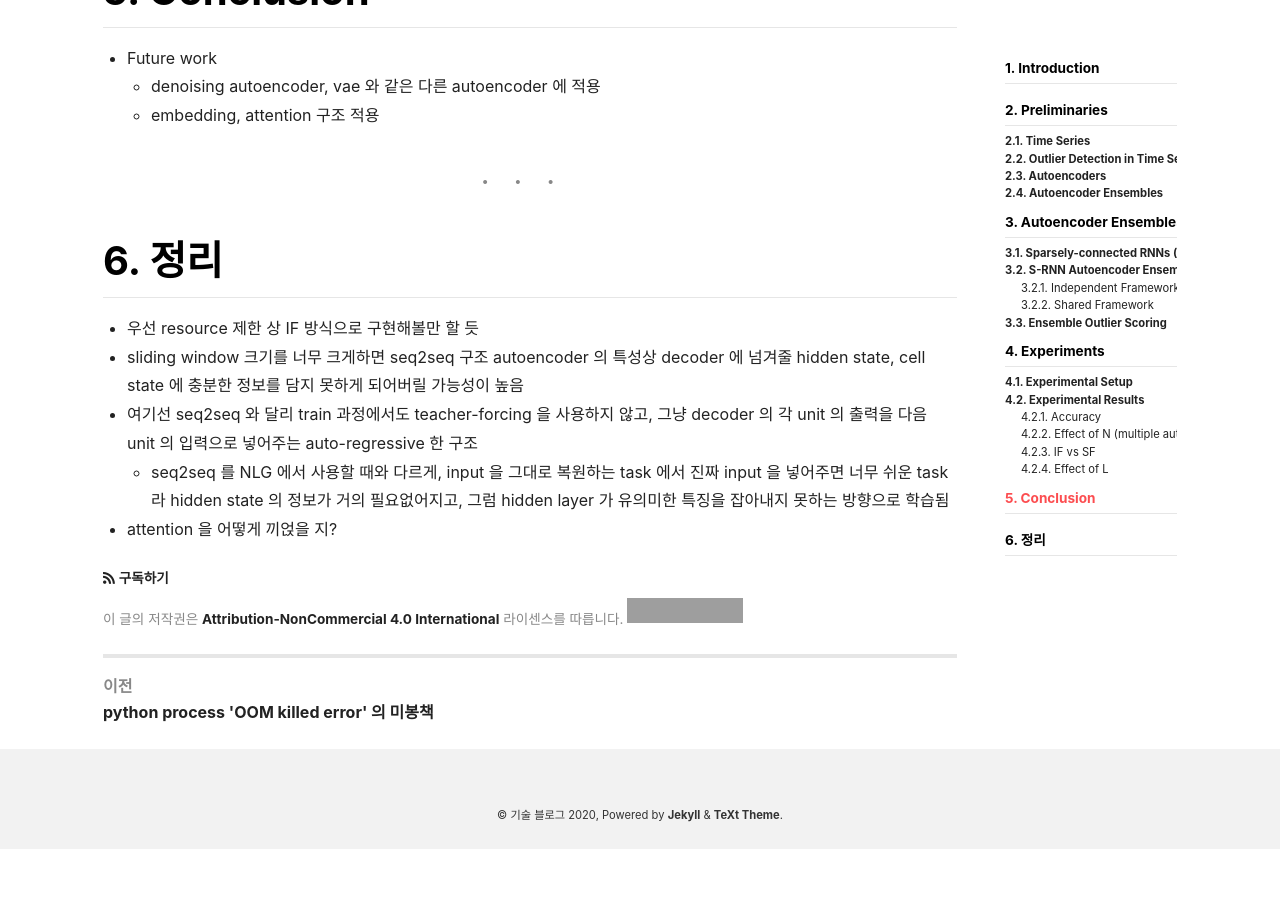
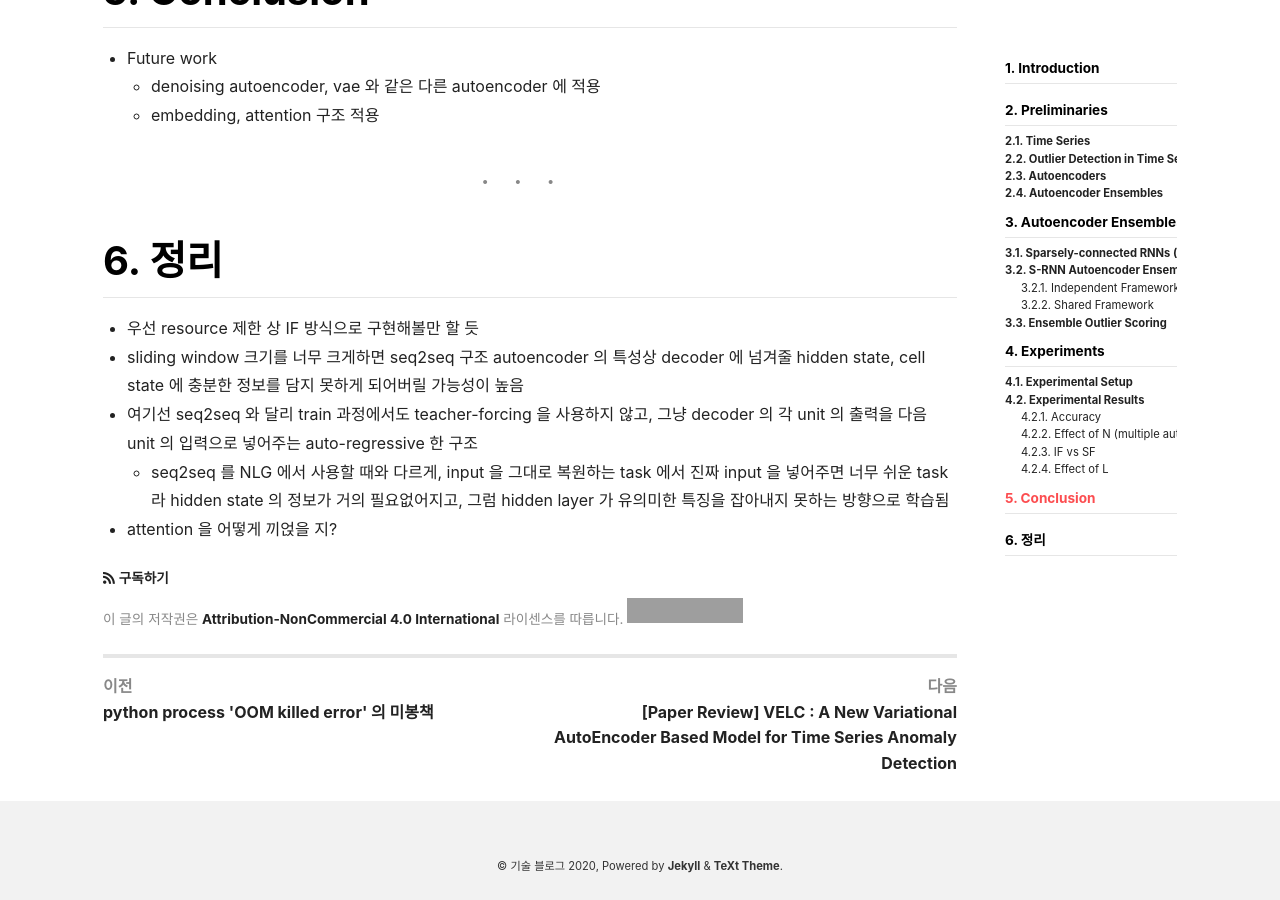
Before and after one commit to anencore94/anencore94.github.io, a Jekyll site: the page built from _posts/2020-10-13-outlier-detection-for-ts-with-recurrent-ae-ensembles.md, in a window 1280 px wide and 900 px high, scrolled down 7593 px. Built offline with Jekyll 4.4.1, drawn with Linux system fonts in a browser that asks for light colours; nearby versions of some CDN libraries; before the commit the page ends 8442 px from its top, so only the background shows below that; part of the change alters nothing that is shown; grey boxes are pictures that could not be loaded.

Commit message:
[post] paper review - velc

```diff
--- a/_posts/2020-10-14-outlier-detection-for-ts-with-recurrent-ae-ensembles.md
+++ b/_posts/2020-10-13-outlier-detection-for-ts-with-recurrent-ae-ensembles.md
@@ -51,7 +51,7 @@ tags: 논문리뷰
 - 하지만, *Chen et al., 2017*에서 제시된 autoencoder ensemble 구조는 sequential data 를 사용하기에는 적합하지 않음
     - 따라서 sequential data 에 사용할 수 있는 autoencoder ensemble framework 를 제시하겠음
 
-    ![fully-vs-sparsely](/assets/images/2020-10-14/sparsely-connected.png){: width="70%" height="70%"}
+    ![fully-vs-sparsely](/assets/images/2020-10-13/sparsely-connected.png){: width="70%" height="70%"}
 
 -----
 
@@ -62,26 +62,26 @@ tags: 논문리뷰
 - seq2seq model 자체로도 time series outlier detection 을 위한 autoencoder 로 쓸 수 있음
     - decoder 에서는 reverse order time series 로 복원
 
-    ![seq2seq](/assets/images/2020-10-14/seq2seq.png){: width="90%" height="90%"}
+    ![seq2seq](/assets/images/2020-10-13/seq2seq.png){: width="90%" height="90%"}
 
     - 하지만, 이 구조에서는 autoencoder ensemble 을 쓸 수가 없는 게 RNN unit 들을 연결하는 connection 하나를 제거해버리면 아예 train 을 진행할 수 없는 문제가 있음
 - 따라서 Recurrent Skip Connection Networks (RSCNs) 로 RNN unit 간의 추가적인 연결을 한 구조를 사용하자
     - 각 RNN unit 이 직전 hidden state (`h_t-1`) 로만 연결된 게 아니라, L 번째 과거 hidden state (`h_t-L`) 와도 연결됨
 
         <div style="width:40%; margin:0 auto;" align="center" markdown="1">
-        ![h_t](/assets/images/2020-10-14/h_t.png)
+        ![h_t](/assets/images/2020-10-13/h_t.png)
         </div>
 
     - 이러한 RSCN 에서 기존 rnn unit 간 original connection 또는 skip connection 중 최대 1 connection 만 drop 한 sparsely connected rnn 구조로 변환하면 다음과 같이 되어서, train 을 진행할 수 있음
         - e.g.) `w_t :=  (w^f_t, w^f'_t) in {(0,1), (1,0), (1,1)}`
 
         <div style="width:55%; margin:0 auto;" align="center" markdown="1">
-        ![h_t_w_t](/assets/images/2020-10-14/h_t_w_t.png)
+        ![h_t_w_t](/assets/images/2020-10-13/h_t_w_t.png)
         </div>
         - rnn unit 간 connection 최대 2 개인데, random 하게 drop 하되, drop 하지 않거나 하나만 drop 하는 구조
 
     <div style="width:90%; margin:0 auto;" align="center" markdown="1">
-    ![rscn-srnn](/assets/images/2020-10-14/rscn-srnn.png)
+    ![rscn-srnn](/assets/images/2020-10-13/rscn-srnn.png)
     </div>
 
 ## 3.2. S-RNN Autoencoder Ensembles
@@ -92,7 +92,7 @@ tags: 논문리뷰
 ### 3.2.1. Independent Framework
 
 <div style="width:60%; margin:0 auto;" align="center" markdown="1">
-![if](/assets/images/2020-10-14/if.png)
+![if](/assets/images/2020-10-13/if.png)
 </div>
 
 - N 개의 S-RNN autoencoder 가 있으며, 각각은 완전히 independent 하게 각각의 loss function 을 최소화하는 방향으로 학습
@@ -101,13 +101,13 @@ tags: 논문리뷰
 ### 3.2.2. Shared Framework
 
 <div style="width:60%; margin:0 auto;" align="center" markdown="1">
-![sf](/assets/images/2020-10-14/sf.png)
+![sf](/assets/images/2020-10-13/sf.png)
 </div>
 
 - Multi-task learning 과 비슷하게 각 encoder 의 output vector 를 linear combination (weight 은 trainable parameter)한 shared layer 를 하나 두고, 적당히 결합한 loss function 을 최소화하도록 jointly train
 
 <div style="width:45%; margin:0 auto;" align="center" markdown="1">
-![j](/assets/images/2020-10-14/j.png)
+![j](/assets/images/2020-10-13/j.png)
 </div>
 
 - L1 regularization term 은 shared hidden state 를 sparse 하게 만들어서 특정 encoder 가 overfit 하는 걸 막아줌
@@ -143,7 +143,7 @@ tags: 논문리뷰
 ### 4.2.1. Accuracy
 
 <div style="width:100%; margin:0 auto;" align="center" markdown="1">
-![acc](/assets/images/2020-10-14/accuracy.png)
+![acc](/assets/images/2020-10-13/accuracy.png)
 </div>
 
 - pr-auc 는 ML 이나 DL 이나 큰 차이 없지만, roc-auc 는 DL 이 훨씬 나음
--- /dev/null
+++ b/_posts/2020-10-15-velc.md
@@ -0,0 +1,139 @@
+---
+title: "[Paper Review] VELC : A New Variational AutoEncoder Based Model for Time Series Anomaly Detection"
+date: 2020-10-15 09:20:00
+tags: 논문리뷰
+---
+
+> **Chunkai Zhang et al., VELC: A New Variational AutoEncoder Based Model for Time Series Anomaly Detection, arXiv, 2020**를 간단하게 요약, 리뷰한 글입니다. 개인적인 공부용으로 작성하여 편한 어투로 작성한 점 양해바랍니다.
+
+# 1. Introduction
+
+- Anomaly Detection 이란
+    - 중요한 정보를 감추고 있는 data 로부터 평소와는 다른 pattern 을 찾아내는 것
+        - 이 패턴은 random 하게 일어난 것은 아니라고 가정
+- Real data 에서의 Anomaly Detecting task
+    - 실제 data 는 normal 이 훨씬 많은 unbalanced data 이기도 하고, labeling 하는 일은 domain 지식도 필요하며 time cost 도 큰 일이므로 대부분의 anomaly detection 관련 연구는 unsupervised learning 으로 해결하는 방법론 위주
+- 과거 연구
+    - 초반에는 distance, density or angle-based 로 구분하는 method 를 사용했으나, **data 의 차원이 높아지고 양이 많아지면 성능이 떨어지며 계산량도 너무 커짐** (그렇다고 차원 축소 후 사용하면 중요한 정보를 잃는다는 문제)
+- DL 기반 연구 (For Time Series Data)
+    - **prediction error 기준**으로 정상/비정상 판단 (잘 **예측**하면 정상, 못 **예측**하면 비정상)
+        - *Malhotra, P., Vig, L., Shroff, G., Agarwal, P.: Long Short Term Memory Networks for Anomaly Detection in Time Series p. 6 (2015)*
+        - *Sabokrou, M., Fathy, M., Hoseini, M., Klette, R.: Real-time anomaly detection and localization in crowded scenes. In: Proceedings of the IEEE conference on computer vision and pattern recognition workshops. pp. 56–62 (2015)*
+        - *Zhou, C., Paffenroth, R.C.: Anomaly detection with robust deep autoencoders. In: Proceedings of the 23rd ACM SIGKDD International Conference on Knowledge Discovery and Data Mining. pp. 665–674. ACM (2017)*
+    - **reconstruction error 기준**으로 정상/비정상 판단 (잘 **복원**하면 정상, 못 **복원**하면 비정상)
+        - *Bayer, J., Osendorfer, C.: Learning stochastic recurrent networks. Eprint Arxiv (2015)*
+        - *Slch, M., Bayer, J., Ludersdorfer, M., Smagt, P.V.D.: Variational inference for on-line anomaly detection in high-dimensional time series (2016)*
+        - *An, J., Cho, S.: Variational autoencoder based anomaly detection using reconstruction probability. Special Lecture on IE 2(1) (2015)*
+        - *Zong, B., Song, Q., Min, M.R., Cheng, W., Lumezanu, C., Cho, D., Chen, H.: Deep autoencoding gaussian mixture model for unsupervised anomaly detection (2018)*
+        - *Schlegl, T., Seebck, P., Waldstein, S.M., Schmidt-Erfurth, U., Langs, G.: Unsupervised anomaly detection with generative adversarial networks to guide marker discovery (2017)*
+        - *Zenati, H., Romain, M., Foo, C.S., Lecouat, B., Chandrasekhar, V.R.: Adversarially learned anomaly detection (2018)*
+- **Reconstruction error 를 기준으로 판단하는 Generative Model**
+    - 장점
+        - 1) training data 자체를 모델링하는 게 아니라, **training data 의 distribution 을 모델링**하도록 학습하기 때문에, training data 에 속하지 않지만 비슷한 data 들도 생성해낼 수 있음 (**strong generalization**)
+        - 2) input space 보다 저차원의 hidden space 에서 normal 과 abnormal data 가 잘 구분될 것으로 예상
+    - 단점
+        - strong generalization 이 model 의 출력 자체에는 나쁜 영향이 없지만, reconstruction error 기반으로 anomaly detection 하는 경우에는 normal data 뿐만 아니라 abnormal data 도 reconstruct 를 잘해버리면 문제가 됨
+            - *Gong, D., Liu, L., Le, V., Saha, B., Mansour, M.R., Venkatesh, S., Hengel, A.v.d.: Memorizing normality to detect anomaly: Memory-augmented deep autoencoder for unsupervised anomaly detection. arXiv preprint arXiv:1904.02639 (2019)*
+- 본 논문의 주제
+    - generative model 의 단점을 해결하기 위해 2 가지 구조를 추가한 NN 을 제시 (3.1 절 그림 참고)
+        - **VAE + re-Encoder + Latent Constraint network**
+            - re-Encoder
+                - RAPP 논문와 동일한 아이디어로 original space 외에 latent space 에서의 reconstruction error 도 anomaly score 에 고려하겠다
+            - Latent Constraint network
+                - untrained abnormal sample 도 잘 복원해버릴만큼 train data 를 generalization 하는 걸 막는 layer 를 추가하겠다
+                    - **그럼 이게 잘 작동하려면 그만큼 train data 가 많고 다양한 분포를 가지는 경우여야만 할 듯**
+                - encoder 에서 `mu, sigma` 를 얻어내고 `N(mu, sigma^2)` 에서 latent variable `z` 를 sampling 한 후, training sample 과 비슷하게 좀 변형시킨 `z'` 를 decoder 에 입력
+                - constraint network 도 VAE 의 training 단계에서 함께 학습, test 시에는 **don't update**
+    - time series data 의 특징인 complex temporal correlation 정보를 담을 수 있도록 encoder 와 decoder 에 LSTM 을 사용
+
+-----
+
+# 2. Reltated Work
+
+- VAE
+    - main idea
+        - **simple distribution (e.g. Gaussian) with known parameters and superimposable characteristics can theoretically fit any distribution by combining with neural networks**
+    - latent variable 을 sampling 하는 연산은 back propagation 에서 미분할 수 없기 때문에 reparameterization trick 사용
+- LSTM
+    - reverse order 도 상관있을 수 있는 data 를 고려해 bidirectional LSTM 사용
+
+-----
+
+# 3. Proposed Method
+
+## 3.1. Pipeline of Model
+
+<div style="width:100%; margin:0 auto;" align="center" markdown="1">
+![VELC](/assets/images/2020-10-15/VELC.png)
+</div>
+
+- **Re-Encoder**
+    - VAE 로부터 복원된 data 를 다시 encoder 에 태워서 new latent variable `z'` 을 구하는 구조
+        - RAPP 랑 다른 점은, 이 구조는 loss function 에도 latent vector 간의 L2 distance term 도 추가해서 학습 시에도 고려한다는 점
+            - input space 에서의 reconstruction error 와 더불어 latent space 에서의 reconstruction error 도 줄이도록 학습
+- **Contraint Network**
+    - VAE 기반의 generative model 로 anomaly detection 할 때, 안 좋은 성능은 다음 2 가지 경우를 의미할 수 있음
+        - **1) normal sample 을 잘 복원하지 못함 (normal sample 의 recon error 가 높음)**
+        - **2) abnormal sample 도 잘 복원함 (abnormal sample 의 recon error 가 낮음)**
+        - 하지만, 보통 VAE 의 구조상 train data 자체가 아니라, train data 의 distribution 에서 sampling 한 sample 을 잘 복원하도록 학습하기 때문에 1) 의 경우보다는 **2) 의 경우가 잘 생김**
+            - 그냥 주어진 data 가 무엇이든 잘 복원하도록 학습 (loss function 상)
+    - abnormal data 까지도 잘 복원하는 능력을 제한하기 위한 network
+        - encoding -> sampling 이후에 적용되는 network 이므로 쉽게 생각해서 decoder 를 조금 더 복잡하게 변경한 것이라고 보면 됨
+    - sparse autoencoder 와 MemAE 등의 아이디어와 비슷하게 network 설계
+
+        <div style="width:100%; margin:0 auto;" align="center" markdown="1">
+        ![cn](/assets/images/2020-10-15/c-network.png)
+        </div>
+
+    - 간단히 요약하면, 실제 training data 로부터 나온 latent vector 들을 N 차원의 space `{c_1, ..., c_N}` 의 원소 `c_i` 들의 linear combination 으로 이루어진 space 에 projection 해서 `wC` 를 얻는데, 계수가 작은 `w_i` 는 0으로 간주해서 sparse 하게 `C`에 projection 한 `z^ = w^ C`를 decoder 에 태운다
+        - 즉, `z^` 는 `z` 가 해당 data sample 이 들어오기 전까지 학습한 normal data 의 latent vector 와 비슷하도록(sparse linear combination) 살짝 변경된 vector 가 됨
+    - encoder 이후의 C_1 과 re-encoder 이후의 C_2 **둘 다 학습**
+
+## 3.2. Loss function
+
+- original VAE 의 loss function 에서 1) re-Encoder 의 KLD term, 2) latent vector 와 re-Encoder 까지 통과한 new latent vector 의 recon error term 이 추가된 형태
+
+<div style="width:100%; margin:0 auto;" align="center" markdown="1">
+![loss](/assets/images/2020-10-15/loss.png)
+</div>
+
+## 3.3. Anomaly Score
+
+- 원래 recon error 와 latent recon error 의 선형 결합 (weight alpha, beta 는 hyperparameter 로)
+
+<div style="width:100%; margin:0 auto;" align="center" markdown="1">
+![as](/assets/images/2020-10-15/as.png)
+</div>
+
+-----
+
+# 4. Experimental Results
+
+- Dataset
+    - 4 types of time series data
+        - sensor, motion, image, network instrusion
+    - from UCR & UCI public datasets
+        - but, KDD99 를 제외한 대부분의 data 의 size 가 너무 작은듯
+        - MNIST 같은 정형화된 dataset 이 왜 없을까?
+- 비교 알고리즘
+    - AnoGAN, ALAD, MLP-VAAE, Isolation Forest
+- 성능 평가 metric
+    - auc_roc 하나만 사용
+- 결과
+    - 모든 dataset 에서 1 ~ 5 % 이상 성능이 좋음
+    - anomaly score 의 weight hyperparameter (alpha, beta) 는 결과론적으로는 (0.6, 0.4) 가 가장 좋은 성능을 나타냄
+
+-----
+
+# 5. 정리
+
+- input data 의 복원을 목표로 학습하는 autoencoder 계열의 NN 에 novelty detection 의 아이디어를 적용하여 anomaly detection task 에 활용하기 위해서는, **abnormal data 까지도 훌륭하게 복원하지는 않도록 학습하는 구조**를 만들어내야 함
+    - 이를 가능케 하기 위해서 **constrained network** 를 추가해서 train data 로부터 얻어진 latent variable 을 최대한 활용하도록 하는 방법이 합리적으로 보이긴 함
+    - 하지만, 항상 그렇듯이 직관적으로 합리적인 구조보다는 성능이 압도적으로 뛰어난 모델이 대세가 되고, 왜 그 구조가 잘 작동하는지 이유를 끼워맞추는 식으로 해석하는 경우가 많기에 성능이 진짜 좋은지는 돌려봐야 안다
+        - data 마다 성능이 다르기 때문에, 기준이 될만한 benchmark dataset 이 time-series anomaly detection 분야에 있으면 좋을텐데 여러 논문들을 봐도 각자 서로 다른 dataset 으로, 서로 다른 performance metric 으로 해당 모델이 더 뛰어나다고 주장하고 있으니 어떤 모델이 silver bullet 인지 판단하기 어렵...
+            - 사실 이건 ML, DL 분야 전체에 걸친 문제인듯
+- 그동안 **reconstruction error 기반의 generative model** 을 그냥 **anomaly detection 분야**에 사용하고 있었는데, 몇 가지 이슈가 있기에 그냥 사용하면 안 된다는 걸 언급하고, 이를 해결할 수 있는 합리적인 구조를 제시함
+    - **Re-Encoder**, **Constrained network** 구조 모두 나름 합리적이라고 보임
+    - 실제 구현한 code 를 제공하거나 constrained network 에는 어떤 구조를 썼는지를 명시해줬으면 좋았을듯..
+- time-series data 의 특성을 반영할 수 있는 아이디어는 encoder, decoder, re-encoder 의 layer 로 bi-LSTM 을 썼다는 것 말고는 딱히 없는듯
+    - long term info 나 seasonality 등을 반영할 수 있는 구조가 필요
```
Also changed, not shown: assets/images/2020-10-13/accuracy.png (renamed from assets/images/2020-10-14/accuracy.png), assets/images/2020-10-13/h_t.png (renamed from assets/images/2020-10-14/h_t.png), assets/images/2020-10-13/h_t_w_t.png (renamed from assets/images/2020-10-14/h_t_w_t.png), assets/images/2020-10-13/if.png (renamed from assets/images/2020-10-14/if.png), assets/images/2020-10-13/j.png (renamed from assets/images/2020-10-14/j.png), assets/images/2020-10-13/rscn-srnn.png (renamed from assets/images/2020-10-14/rscn-srnn.png), assets/images/2020-10-13/seq2seq.png (renamed from assets/images/2020-10-14/seq2seq.png), assets/images/2020-10-13/sf.png (renamed from assets/images/2020-10-14/sf.png), assets/images/2020-10-13/sparsely-connected.png (renamed from assets/images/2020-10-14/sparsely-connected.png), assets/images/2020-10-15/VELC.png (added), assets/images/2020-10-15/as.png (added), assets/images/2020-10-15/c-network.png (added), assets/images/2020-10-15/loss.png (added).
